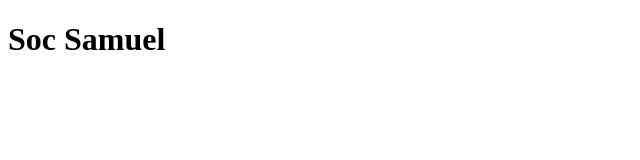
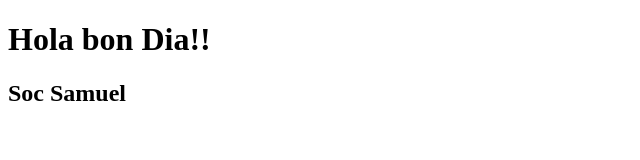
Before and after one commit to zoombi9YT/SamuelMarin, a plain HTML site: page index.html in a window 1280 px wide. Shown: the whole page, without its empty margins (0-640 px from the left). Drawn offline with Linux system fonts and the light colour scheme.

Commit message:
Update index.html

```diff
--- a/index.html
+++ b/index.html
@@ -3,9 +3,10 @@
 <head>
     <meta charset="UTF-8">
     <meta name="viewport" content="width=device-width, initial-scale=1.0">
-    <title>Document</title>
+    <title>DAW </title>
 </head>
 <body>
-    <h1>Soc Samuel</h1>
+    <h1>Hola bon Dia!!</h1>
+    <h2> Soc Samuel</h2>
 </body>
 </html>
```
